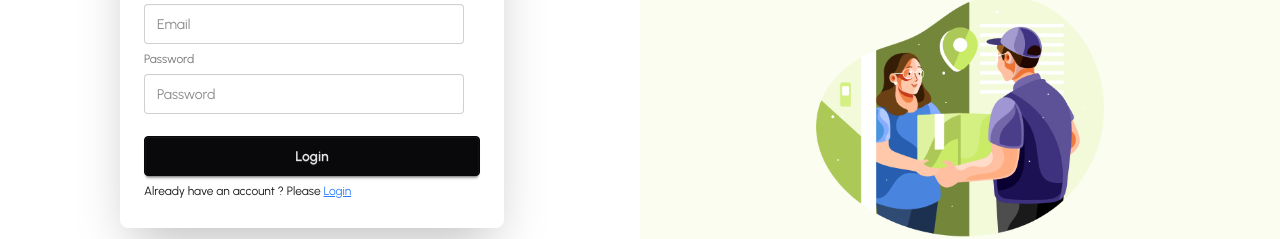
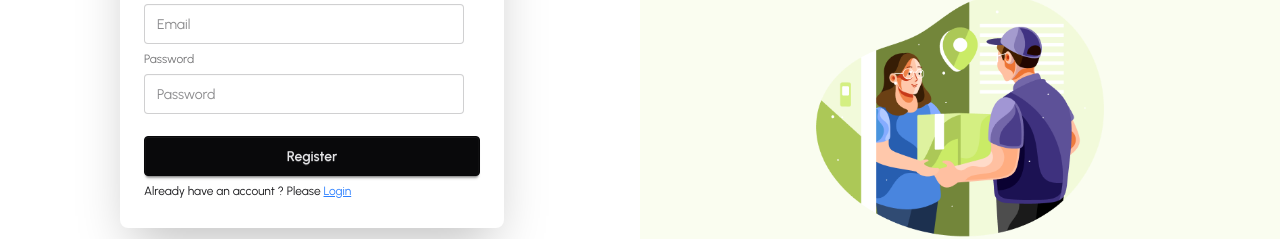
Before and after one commit to Yeassin7376/proFast-client, a React (Vite) app: page /register in a window 1280 px wide. Shown: the part 352-591 px from the top of the page. Built offline with nearby package versions, Linux system fonts and the light colour scheme.

Commit message:
created firebase project and auth Context structure and a custom hook to access user info

```diff
--- a/package.json
+++ b/package.json
@@ -12,6 +12,7 @@
   "dependencies": {
     "@tailwindcss/vite": "^4.1.10",
     "aos": "^2.3.4",
+    "firebase": "^11.9.1",
     "react": "^19.1.0",
     "react-dom": "^19.1.0",
     "react-fast-marquee": "^1.6.5",
--- /dev/null
+++ b/src/context/AuthContext/AuthContext.jsx
@@ -0,0 +1,3 @@
+import { createContext } from "react";
+
+export const AuthContext = createContext();
--- /dev/null
+++ b/src/context/AuthContext/AuthProvider.jsx
@@ -0,0 +1,14 @@
+import React, { useState } from 'react';
+import { AuthContext } from './AuthContext';
+
+const AuthProvider = ({ children }) => {
+  const [user, setUser] = useState(null);
+
+  const authInfo = {
+    user
+  };
+
+  return <AuthContext value={authInfo}>{children}</AuthContext>;
+};
+
+export default AuthProvider;
--- /dev/null
+++ b/src/firebase/firebase.init.js
@@ -0,0 +1,21 @@
+// Import the functions you need from the SDKs you need
+import { initializeApp } from "firebase/app";
+import { getAuth } from "firebase/auth";
+// TODO: Add SDKs for Firebase products that you want to use
+// https://firebase.google.com/docs/web/setup#available-libraries
+
+// Your web app's Firebase configuration
+const firebaseConfig = {
+  apiKey:import.meta.env.VITE_apiKey,
+  authDomain:import.meta.env.VITE_authDomain,
+  projectId:import.meta.env.VITE_projectId,
+  storageBucket:import.meta.env.VITE_storageBucket,
+  messagingSenderId:import.meta.env.VITE_messagingSenderId,
+  appId:import.meta.env.VITE_appId,
+};
+
+// Initialize Firebase
+const app = initializeApp(firebaseConfig);
+
+// Initialize Firebase Authentication and get a reference to the service
+export const auth = getAuth(app);
--- /dev/null
+++ b/src/hooks/useAuth.jsx
@@ -0,0 +1,11 @@
+import React, { use } from 'react';
+import { AuthContext } from '../context/AuthContext/AuthContext';
+
+const useAuth = () => {
+
+    const authInfo = use(AuthContext);
+
+    return authInfo;
+};
+
+export default useAuth;
--- a/src/main.jsx
+++ b/src/main.jsx
@@ -6,13 +6,16 @@ import { router } from './router/router.jsx';
 
 import 'aos/dist/aos.css';
 import Aos from 'aos';
+import AuthProvider from './context/AuthContext/AuthProvider.jsx';
 
-Aos.init()
+Aos.init();
 
 createRoot(document.getElementById('root')).render(
   <StrictMode>
-    <div className='font-urbanist max-w-7xl mx-auto'>
-      <RouterProvider router={router} />
+    <div className="font-urbanist max-w-7xl mx-auto">
+      <AuthProvider>
+        <RouterProvider router={router} />
+      </AuthProvider>
     </div>
   </StrictMode>
 );
--- a/src/pages/Authentication/Register.jsx
+++ b/src/pages/Authentication/Register.jsx
@@ -25,7 +25,7 @@ const Register = () => {
             {errors.password?.type == 'required' && <p className='text-red-500'>Password is Required</p>}
             {errors.password?.type == 'minLength' && <p className='text-red-500'>Password must be longer then 6 characters</p>}
 
-            <button className="btn btn-neutral mt-4">Login</button>
+            <button className="btn btn-neutral mt-4">Register</button>
             <div>
               <p className="">
                 Already have an account ? Please{' '}
--- a/src/pages/shared/NavBar/Navbar.jsx
+++ b/src/pages/shared/NavBar/Navbar.jsx
@@ -1,6 +1,7 @@
 import React from 'react';
 import { NavLink } from 'react-router';
 import ProfastLogo from '../ProfastLogo/ProfastLogo';
+import useAuth from '../../../hooks/useAuth';
 
 const Navbar = () => {
 
@@ -8,6 +9,10 @@ const Navbar = () => {
             <li><NavLink to='/'>Home</NavLink></li>
             <li><NavLink to='/about'>About Us</NavLink></li>
     </>
+
+    const {user } = useAuth();
+    console.log(user);
+
 
     return (
         <div className="navbar bg-base-100 shadow-sm">
```
Also changed, not shown: 1 other file (tests, documents, lock files or other folders).
